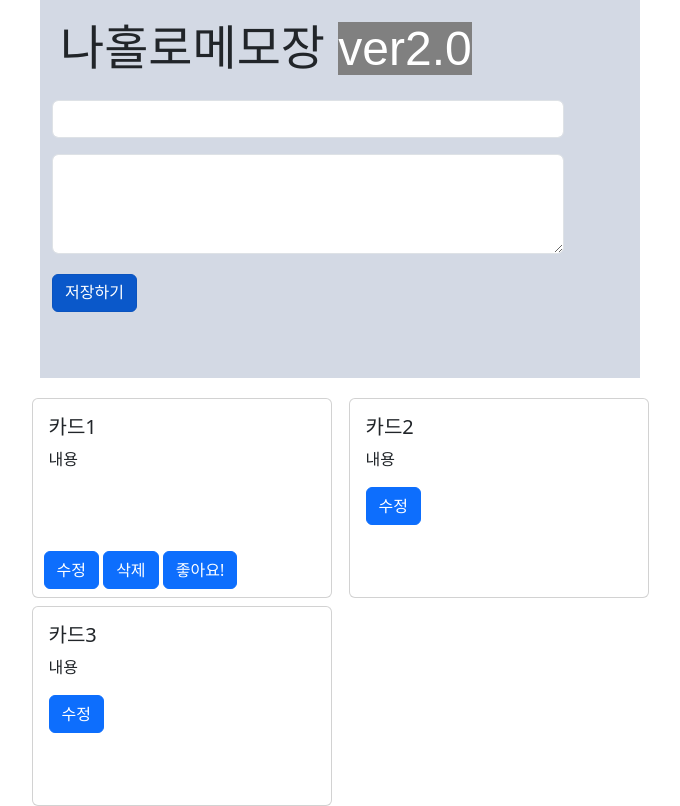
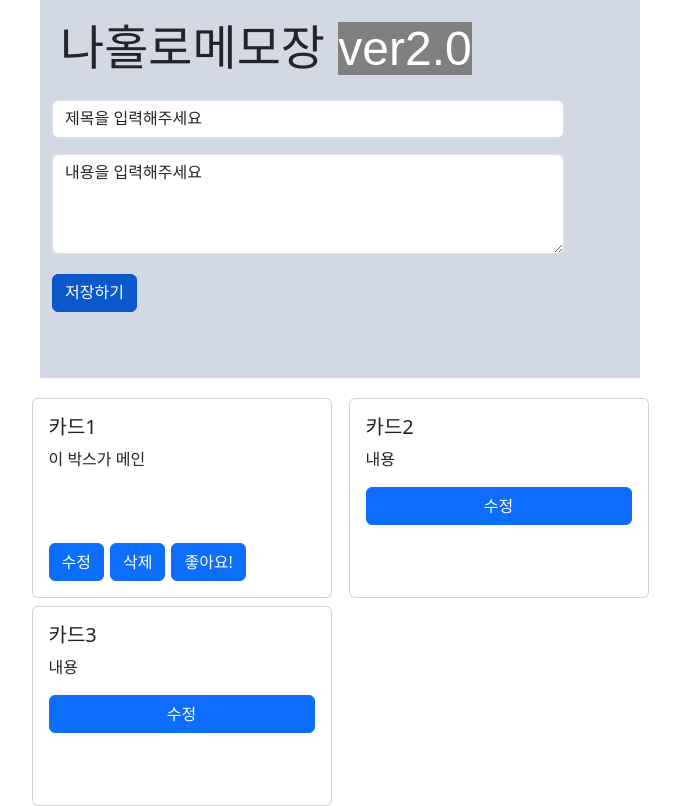
Before and after one commit to kms86989408-droid/codingTest, a Python web app: template templates/index.html in a window 1280 px wide. Shown: the whole page, without its empty margins (300-980 px from the left). Run offline with Jinja, Linux system fonts and the light colour scheme; the template is opened without the code that fills it, so the values that code supplies are empty; some web fonts are replaced.

Commit message:
day last

```diff
--- a/templates/index.html
+++ b/templates/index.html
@@ -40,7 +40,7 @@
       }
 
       .input-area {
-        padding: 80px 5vw 5vw 0; /* 위는 제목 공간 */
+        padding: 80px 5vw 5vw 0;
       }
 
       .input-group {
@@ -59,16 +59,22 @@
         height: 200px;
       }
 
+      .card-body {
+        display: flex;
+        flex-direction: column;
+        height: 100%;
+      }
+
       #card-box {
         max-width: 650px;
         margin: 0 auto;
       }
 
-      .tag-btn{
-        margin-top: 80px;
-        margin-left: -5px;
+      .tag-btn {
+        margin-top: auto;
+        display: flex;
+        gap: 6px;
       }
-
     </style>
 
     <!-- ---Html--- -->
@@ -91,6 +97,7 @@
                 aria-label="Sizing example input"
                 aria-describedby="inputGroup-sizing-default"
                 style="font-family: &quot;Nanum Myeongjo&quot;, serif"
+                value="제목을 입력해주세요"
               />
             </div>
 
@@ -105,7 +112,7 @@
                 margin-bottom: 20px;
                 font-family: &quot;Nanum Myeongjo&quot;, serif;
               "
-            ></textarea>
+            >내용을 입력해주세요</textarea>
 
             <div class="form-check mt-2 ms-0">
               <input
@@ -129,8 +136,8 @@
           <div class="card mx-auto">
             <div class="card-body">
               <h5 class="card-title">카드1</h5>
-            <p class="card-text">
-              내용
+              <p class="overflow-hidden card-text">
+                이 박스가 메인
               </p>
               <div class="tag-btn">
                 <a href="#" class="btn btn-primary">수정</a>
@@ -145,9 +152,7 @@
           <div class="card mx-auto">
             <div class="card-body">
               <h5 class="card-title">카드2</h5>
-            <p class="card-text">
-              내용
-            </p>
+              <p class="card-text">내용</p>
               <a href="#" class="btn btn-primary">수정</a>
             </div>
           </div>
@@ -157,9 +162,7 @@
           <div class="card mx-auto">
             <div class="card-body">
               <h5 class="card-title">카드3</h5>
-            <p class="card-text">
-              내용
-            </p>
+              <p class="card-text">내용</p>
               <a href="#" class="btn btn-primary">수정</a>
             </div>
           </div>
```
Lines whose indentation alone changed are shown as unchanged.
